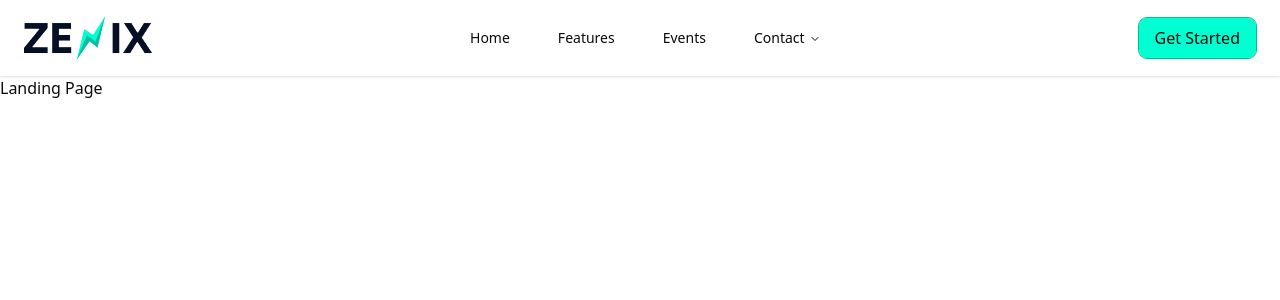
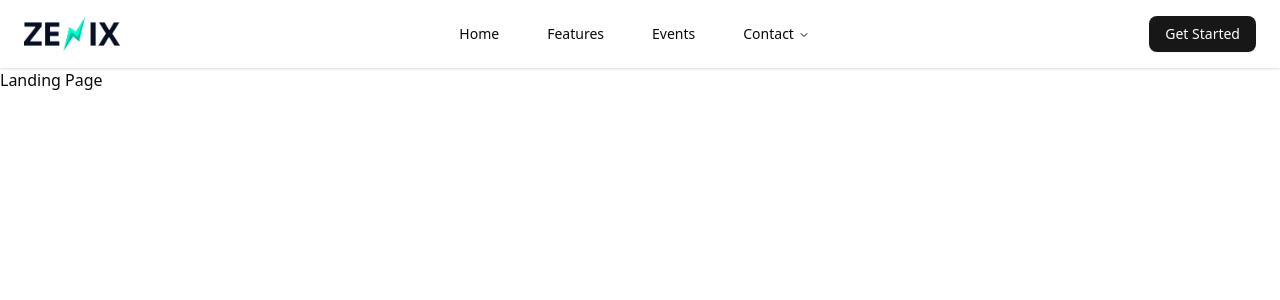
Before and after one commit to shawaiz-khan/zenix, a React (Vite) app in the folder client/: page / in a window 1280 px wide. Shown: the top 300 px of the page. Built offline with nearby package versions, Linux system fonts and the light colour scheme.

Commit message:
feat: Navbar updated

```diff
--- a/client/package.json
+++ b/client/package.json
@@ -11,6 +11,7 @@
   },
   "dependencies": {
     "@radix-ui/react-navigation-menu": "^1.2.13",
+    "@radix-ui/react-slot": "^1.2.3",
     "@tailwindcss/vite": "^4.1.11",
     "class-variance-authority": "^0.7.1",
     "clsx": "^2.1.1",
--- a/client/src/components/index.ts
+++ b/client/src/components/index.ts
@@ -1 +1,2 @@
 export { default as NavBar } from "./navbar/index";
+export * from "./ui";
--- a/client/src/components/navbar/index.tsx
+++ b/client/src/components/navbar/index.tsx
@@ -8,7 +8,7 @@ import {
     NavigationMenuLink,
 } from "@/lib";
 import { logo_dark, navLinks } from "./data";
-import { ListItem } from "../ui";
+import { Button, ListItem } from "@/components";
 
 const Navbar = () => {
     return (
@@ -17,7 +17,7 @@ const Navbar = () => {
                 <img
                     src={logo_dark}
                     alt="Zenix"
-                    className="w-full max-w-32"
+                    className="w-full max-w-24"
                 />
 
                 <ShadCnNavigationMenu viewport={false}>
@@ -56,9 +56,10 @@ const Navbar = () => {
                     </NavigationMenuList>
                 </ShadCnNavigationMenu>
 
-                <button className="px-4 py-2 rounded-md bg-accent-brand outline outline-accent-brand-dark">
-                    Get Started
-                </button>
+                <Button
+                    label="Get Started"
+                />
+
             </div>
         </header>
     );
--- /dev/null
+++ b/client/src/components/ui/button/index.tsx
@@ -0,0 +1,33 @@
+import { Button as ShadCnButton } from "@/lib";
+import type { ReactNode } from "react";
+
+interface IButton {
+    label: string;
+    variant?: "default" | "outline" | "secondary" | "destructive" | "ghost" | "link";
+    icon?: ReactNode;
+    isDisabled?: boolean;
+    customClasses?: string;
+}
+
+const Button: React.FC<IButton> = ({
+    label,
+    variant = "default",
+    icon,
+    isDisabled = false,
+    customClasses = "",
+}) => {
+    return (
+        <ShadCnButton
+            variant={variant}
+            disabled={isDisabled}
+            className={`relative overflow-hidden text-white border-none before:absolute before:inset-0 before:bg-accent-brand before:scale-x-0 before:origin-left before:transition-transform before:duration-300 hover:before:scale-x-100 hover:text-bg-dark ${customClasses}`}
+        >
+            <span className="relative z-10 flex items-center gap-2">
+                {label}
+                {icon && icon}
+            </span>
+        </ShadCnButton>
+    );
+};
+
+export default Button;
--- a/client/src/components/ui/index.ts
+++ b/client/src/components/ui/index.ts
@@ -1 +1,2 @@
 export { default as ListItem } from "./list-item/index"
+export { default as Button } from "./button/index"
--- a/client/src/components/ui/list-item/index.tsx
+++ b/client/src/components/ui/list-item/index.tsx
@@ -7,7 +7,12 @@ interface IListItem {
     customClasses?: string
 }
 
-const ListItem: React.FC<IListItem> = ({ title, description, href, customClasses }: IListItem) => {
+const ListItem: React.FC<IListItem> = ({
+    title,
+    description,
+    href,
+    customClasses = "",
+}) => {
     const shortDescription = description && description?.length > 70 ? description?.slice(0, 70) + "..." : description;
 
     return (
--- /dev/null
+++ b/client/src/lib/shadcn/ui/button.tsx
@@ -0,0 +1,59 @@
+import * as React from "react"
+import { Slot } from "@radix-ui/react-slot"
+import { cva, type VariantProps } from "class-variance-authority"
+
+import { cn } from "@/lib/utils"
+
+const buttonVariants = cva(
+  "inline-flex items-center justify-center gap-2 whitespace-nowrap rounded-md text-sm font-medium transition-all disabled:pointer-events-none disabled:opacity-50 [&_svg]:pointer-events-none [&_svg:not([class*='size-'])]:size-4 shrink-0 [&_svg]:shrink-0 outline-none focus-visible:border-ring focus-visible:ring-ring/50 focus-visible:ring-[3px] aria-invalid:ring-destructive/20 dark:aria-invalid:ring-destructive/40 aria-invalid:border-destructive",
+  {
+    variants: {
+      variant: {
+        default:
+          "bg-primary text-primary-foreground shadow-xs hover:bg-primary/90",
+        destructive:
+          "bg-destructive text-white shadow-xs hover:bg-destructive/90 focus-visible:ring-destructive/20 dark:focus-visible:ring-destructive/40 dark:bg-destructive/60",
+        outline:
+          "border bg-background shadow-xs hover:bg-accent hover:text-accent-foreground dark:bg-input/30 dark:border-input dark:hover:bg-input/50",
+        secondary:
+          "bg-secondary text-secondary-foreground shadow-xs hover:bg-secondary/80",
+        ghost:
+          "hover:bg-accent hover:text-accent-foreground dark:hover:bg-accent/50",
+        link: "text-primary underline-offset-4 hover:underline",
+      },
+      size: {
+        default: "h-9 px-4 py-2 has-[>svg]:px-3",
+        sm: "h-8 rounded-md gap-1.5 px-3 has-[>svg]:px-2.5",
+        lg: "h-10 rounded-md px-6 has-[>svg]:px-4",
+        icon: "size-9",
+      },
+    },
+    defaultVariants: {
+      variant: "default",
+      size: "default",
+    },
+  }
+)
+
+function Button({
+  className,
+  variant,
+  size,
+  asChild = false,
+  ...props
+}: React.ComponentProps<"button"> &
+  VariantProps<typeof buttonVariants> & {
+    asChild?: boolean
+  }) {
+  const Comp = asChild ? Slot : "button"
+
+  return (
+    <Comp
+      data-slot="button"
+      className={cn(buttonVariants({ variant, size, className }))}
+      {...props}
+    />
+  )
+}
+
+export { Button, buttonVariants }
--- a/client/src/lib/shadcn/ui/index.ts
+++ b/client/src/lib/shadcn/ui/index.ts
@@ -1 +1,2 @@
 export * from "./navigation-menu"
+export * from "./button"
```
Also changed, not shown: 1 other file (tests, documents, lock files or other folders).
